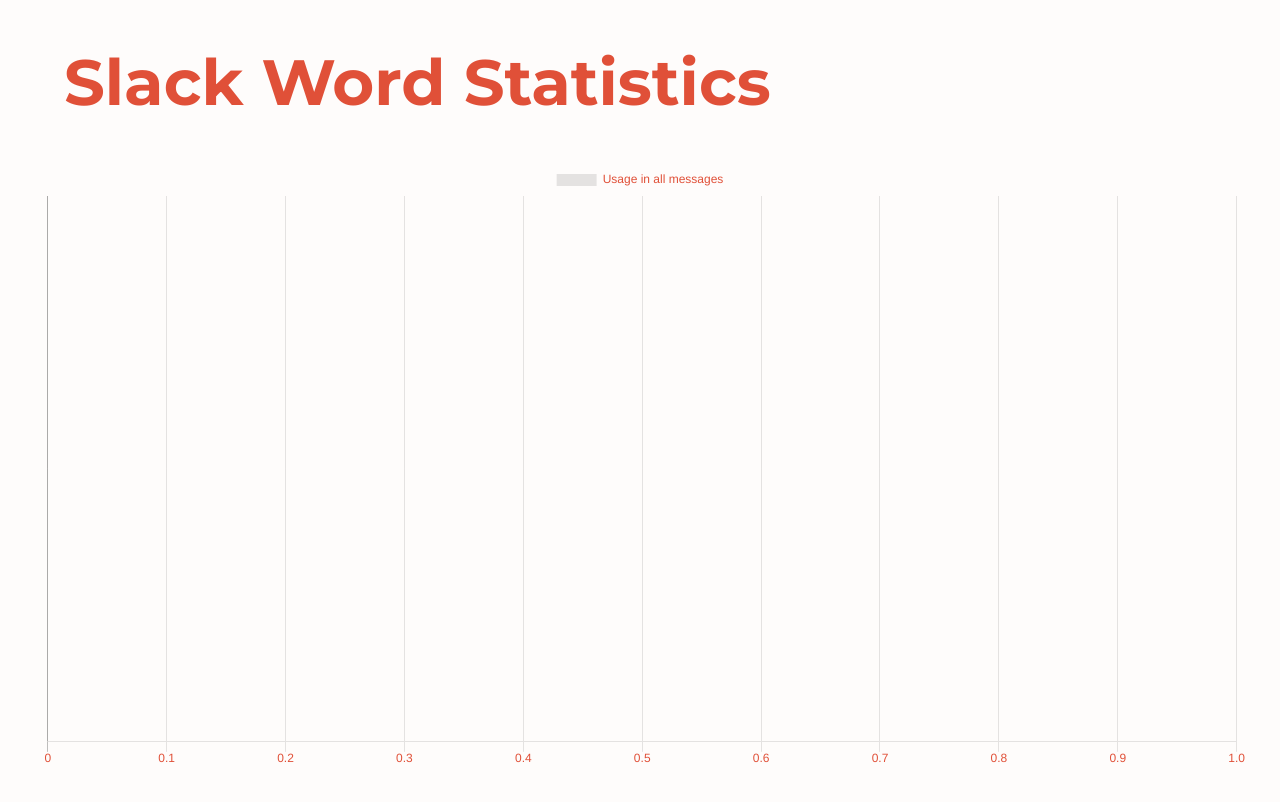
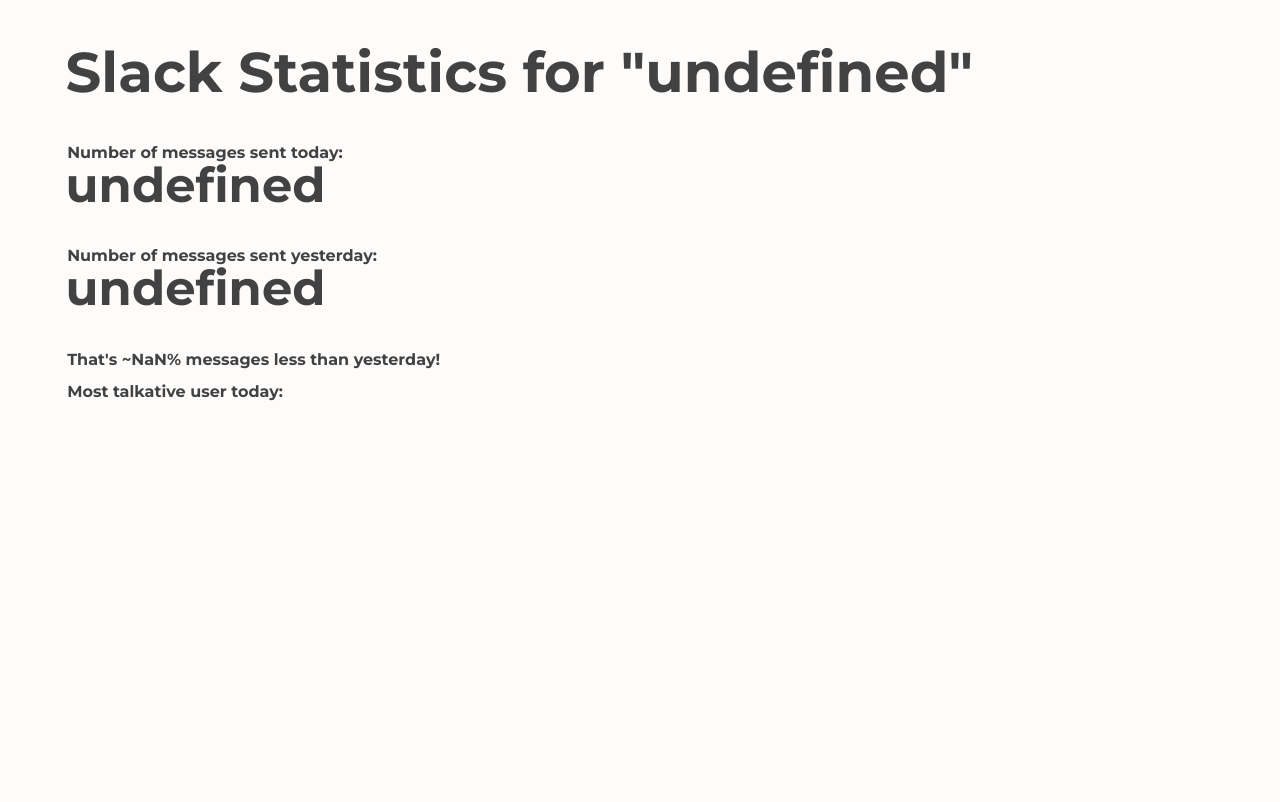
Before and after one commit to nelo112/slack-statistics, a plain HTML site: page index.html in a window 1280 px wide. Drawn offline with nearby package versions, Linux system fonts and the light colour scheme; no server answers.

Commit message:
New design

```diff
--- a/css/style.css
+++ b/css/style.css
@@ -1,8 +1,32 @@
+#description, #compare {
+    padding-left: 2.2em;
+    font-family: 'Montserrat', sans-serif;
+    font-size: 1em;
+    color: #424242;
+}
+
+#messageCounterContainer{
+    float: left;
+}
+#todayCounter, #mostTalkativeUser {
+    padding-left: 0.7em;
+    margin-top: -0.4em;
+    font-family: 'Montserrat', sans-serif;
+    font-size: 3em;
+    color: #424242;
+}
+#yesterdayCounter {
+    padding-left: 0.7em;
+    margin-top: -0.4em;
+    font-family: 'Montserrat', sans-serif;
+    font-size: 3em;
+    color: #424242;
+}
 #title {
-    padding-left: 0.5em;
+    padding-left: 0.6em;
     font-family: 'Montserrat', sans-serif;
-    font-size: 4em;
-    color: #E05038;
+    font-size: 3.5em;
+    color: #424242;
 }
 body {
     background: #FEFCFB;
--- a/index.html
+++ b/index.html
@@ -4,23 +4,37 @@
 <head>
     <!-- Meta Data -->
     <meta charset="utf-8">
-    <meta name="description" content="Slack Word Statistics">
-    <meta name="author" content="Patrick Van der Spiegel">
+    <meta name="description" content="Slack Statistics">
 
     <!-- Fonts & CSS -->
-    <link rel="stylesheet" type="text/css" href="https://fonts.googleapis.com/css?family=Montserrat:700|Lato">
+    <link rel="stylesheet" type="text/css" href="https://fonts.googleapis.com/css?family=Montserrat:700">
     <link rel="stylesheet" type="text/css" href="css/style.css">
 
-    <!-- JavaScript Libraries -->
-    <script src="https://cdnjs.cloudflare.com/ajax/libs/Chart.js/2.1.6/Chart.min.js"></script>
-
     <!-- Page Title -->
-    <title>slack-wordstats</title>
+    <title>Slack Statistics</title>
 </head>
 
 <body>
-    <h1 id="title">Slack Word Statistics</h1>
-    <canvas id="counter" />
+    <h1 id="title">Slack Statistics for</h1>
+    <div id="stats">
+        <div id="messageCounterContainers">
+            <div id="messageTodayCounterContainer">
+                <h2 id="description">Number of messages sent today:</h2>
+                <h1 id="todayCounter" class="data"></h1>
+            </div>
+            <div id="messageYesterdayCounterContainer">
+                <h2 id="description">Number of messages sent yesterday:</h2>
+                <h1 id="yesterdayCounter" class="data"></h1>
+            </div>
+            <div>
+                <h2 id="compare">That's .. messages .. than yesterday!</h2>
+            </div>
+            <div id="mostTalkativeUserContainer">
+                <h2 id="description">Most talkative user today:</h2>
+                <h1 id="mostTalkativeUser" class="data"></h1>
+            </div>
+        </div>
+    </div>
     <script src="js/stats.js"></script>
 </body>
 
--- a/js/stats.js
+++ b/js/stats.js
@@ -1,83 +1,89 @@
-// Slack Word Statistics -- Settings
-var slackToken = ""; // add token as string for own use
-var paidPlan = true; // set to true if your team pays for Slack
-var horizontalBar = true; // set to false if you want vertical bars
-var labels = ["example1", "example2"]; // labels used by Slack Word Statistics
+// Slack Statistics
+// Settings
+var slackToken = "PASTE SLACK TOKEN HERE";
 
-// Chart.js Graphs -- Settings
-Chart.defaults.global.responsive = true; // responsive chart
-Chart.defaults.global.defaultFontColor = '#E05038'; // font colour
-Chart.defaults.global.maintainAspectRatio = true; // maintains aspect ratio
-Chart.defaults.bar.scaleBeginAtZero = true; // graph starts from zero
+// Queries
+var todayQuery = "on:today";
+var yesterdayQuery = "on:yesterday";
 
-function data(query, index) {
+// Pre-defined Variables
+var users = new Array(10);
+var teamName, todayCount, yesterdayCount, diffPercentage;
+
+// Data Function
+function data(query, type, proc) {
     var xhr = new XMLHttpRequest();
-    xhr.open("GET", "https://slack.com/api/search.messages?token=" + slackToken + "&query=" + query + "&pretty=1", true); // make GET request
+    switch (type) {
+        case "search":
+            xhr.open("GET", "https://slack.com/api/search.messages?token=" + slackToken + "&query=" + query, true); // make GET request
+            break;
+        case "users":
+            xhr.open("GET", "https://slack.com/api/users.list?token=" + slackToken, true);
+            break;
+        case "info":
+            xhr.open("GET", "https://slack.com/api/team.info?token=" + slackToken, true);
+            break;
+        default:
+            return "Error: no match";
+    };
+
     xhr.send();
+    xhr.addEventListener("readystatechange", processRequest, false); // when state change -> do processRequest
 
-    // when state change -> do processRequest
-    xhr.addEventListener("readystatechange", processRequest, false);
-
-    // checks if readyState equals 4 and status equals 200, search online for more info
     function processRequest(e) {
         if (xhr.readyState == 4 && xhr.status == 200) {
             var response = JSON.parse(xhr.responseText); // parse response
-            config.data.datasets[0].data[index] = response.messages.total; // set data in graph array to API data
-            config.data.labels[index] = query; // add label in graph array, corresponding to data
-            dataChart.update(); // update the graph
-        }
+            switch (proc) {
+                case "teamName":
+                    teamName = response.team.name;
+                    break;
+                case "todayCount":
+                    todayCount = response.messages.total;
+                    break;
+                case "yesterdayCount":
+                    yesterdayCount = response.messages.total;
+                    break;
+                case "userList":
+                    if (response.members[index].is_bot || response.members[index].profile.real_name != "slackbot") {
+                        userList.push(response.members[index].profile.real_name);
+                        userMessages.push("from:" + response.members[index].name);
+                    } else {
+                        return undefined;
+                    };
+                    break;
+                default:
+                    return "Error: no match";
+            };
+        };
     };
 };
 
-// function will run through all labels and make data() function calls
-function callData(array) {
-    var i = 0;
-    while (i < array.length) {
-        data(array[i], i);
-        i++;
-    }
+function percentage() {
+    var difference = todayCount - yesterdayCount;
+    var percentage = Math.round(difference / Number(yesterdayCount) * 100);
+    diffPercentage = percentage;
 };
 
-// function returns correct description for graph
-function getDescription() {
-    if (paidPlan) {
-        return "Usage in all messages"
-    } else {
-        return "Usage in last 10k messages"
-    }
+// TODO: Remove setTimeout, make use of promises instead
+// setTimeout is very unreliable (time to wait for API to finish isn't constant)!
+
+function getData() {
+    data(null, "info", "teamName");
+    data(todayQuery, "search", "todayCount");
+    data(yesterdayQuery, "search", "yesterdayCount");
+    setTimeout(percentage, 1000); // REMOVE SETTIMEOUT
 };
 
-// function returns correct bar type
-function getBarType() {
-    if (horizontalBar) {
-        return "horizontalBar"
+function postToHTML() {
+    document.getElementById("title").innerHTML = 'Slack Statistics for "' + teamName + '"';
+    document.getElementById("todayCounter").innerHTML = todayCount;
+    document.getElementById("yesterdayCounter").innerHTML = yesterdayCount;
+    if (diffPercentage >= 0) {
+        document.getElementById("compare").innerHTML = "That's ~" + diffPercentage + "% messages more than yesterday!";
     } else {
-        return "bar"
-    }
+        document.getElementById("compare").innerHTML = "That's ~" + Math.abs(diffPercentage) + "% messages less than yesterday!";
+    };
 };
 
-// get element with id = "counter"
-var bar = document.getElementById("counter").getContext("2d");
-var counterData = {
-    labels: [], // values from the labels array
-    datasets: [{
-        label: getDescription(),
-        fillColor: "#E05038",
-        data: [] // value from API
-    }]
-};
-
-// graph config -- see global settings
-var config = {
-    type: getBarType(),
-    data: counterData
-};
-
-// make function call with "labels" array as parameter
-callData(labels);
-
-// define our graph
-var dataChart = new Chart(bar, config);
-
-// update the graph
-dataChart.update();
+getData();
+setTimeout(postToHTML, 1000); // REMOVE SETTIMEOUT
```
Also changed, not shown: 1 other file.
